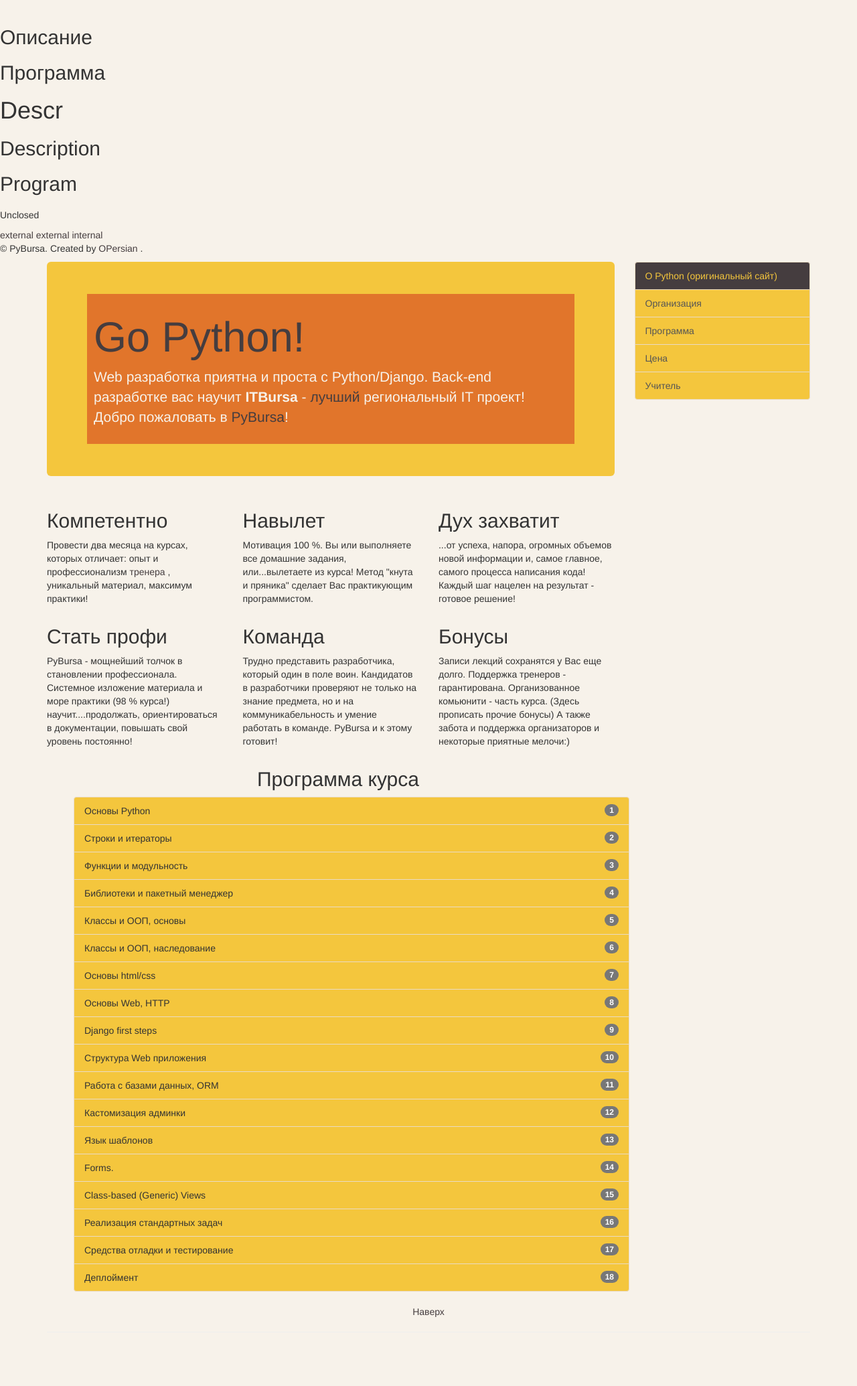
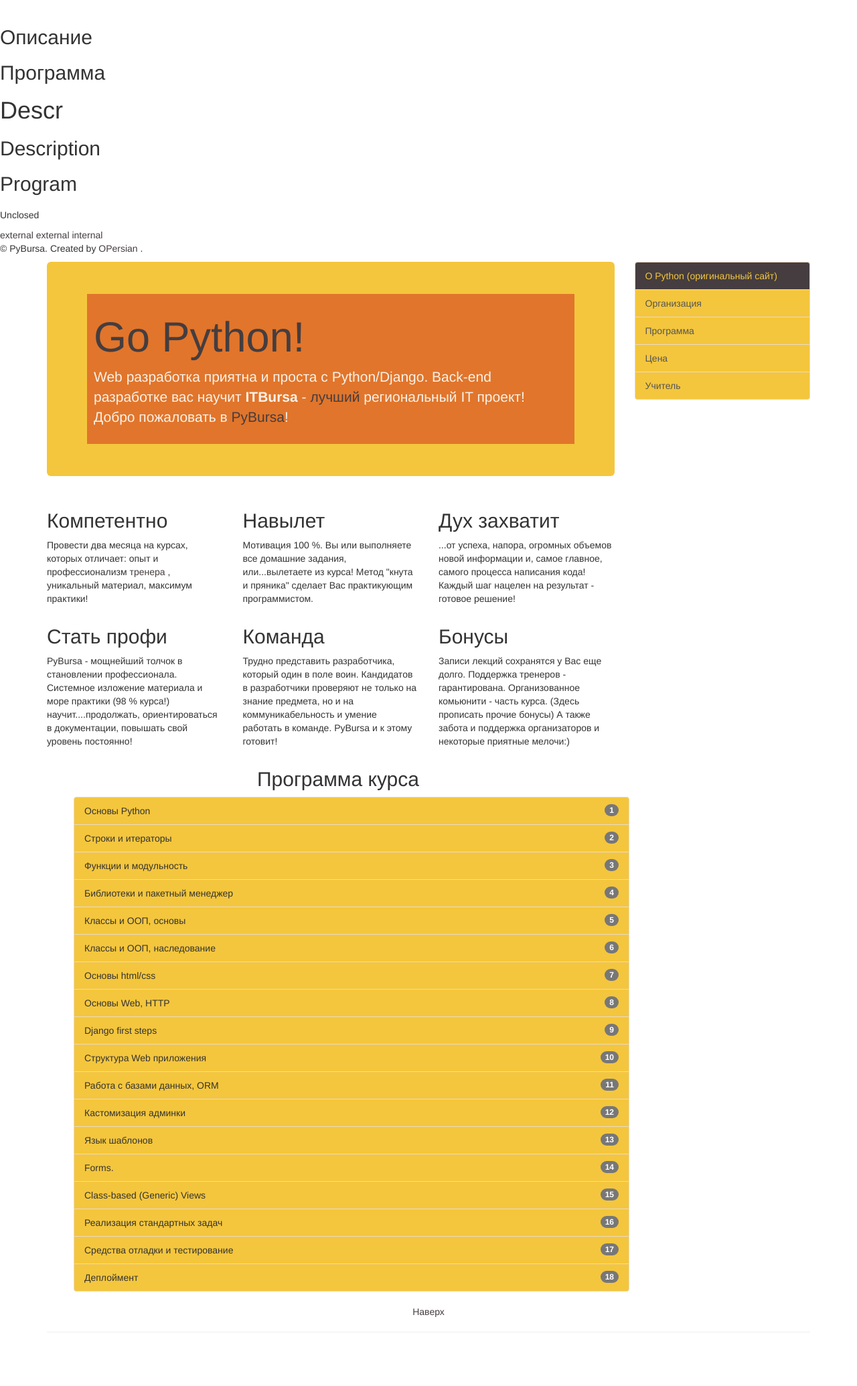
Before and after one commit to BrinNatasha/dj101_trial_repo, a Python web app: template templates/test_index.html in a window 1280 px wide. Shown: the part 51-2121 px from the top of the page at 67% size. Run offline with Jinja, Linux system fonts and the light colour scheme; the template is opened without the code that fills it, so the values that code supplies are empty; some libraries are stand-ins or nearby versions.

Commit message:
css error simulated

```diff
--- a/static/css/style.css
+++ b/static/css/style.css
@@ -1,6 +1,11 @@
+/*!
+ * Student-defined css file.
+ * Please indicate your own css styling features here.
+ */
+
 body
 {
-  background: #f7f2ea;
+  backgrounds: #f7f2ea;
 }
 
 .jumbotron
```
